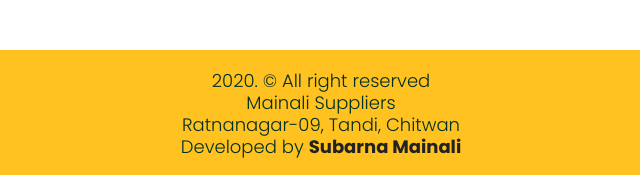
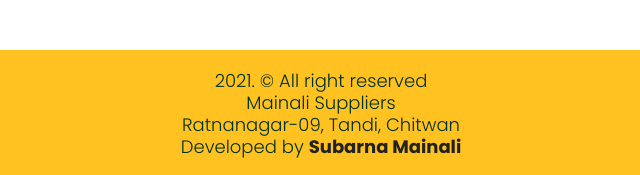
Before and after one commit to mainalisuppliers/chitwan, a plain HTML site: page home.html in a window 1280 px wide. Shown: the part 895-1070 px from the top of the page, 319-959 px from the left. Drawn offline with nearby package versions, Linux system fonts and the light colour scheme.

Commit message:
Update and rename index.html to home.html

```diff
--- a/index.html
+++ b/home.html
@@ -310,7 +310,7 @@
 
     </div>
     <div class="copyright">
-      <p>2020. © All right reserved </br>Mainali Suppliers <br /> Ratnanagar-09, Tandi,
+      <p>2021. © All right reserved </br>Mainali Suppliers <br /> Ratnanagar-09, Tandi,
         Chitwan </p>
       <p>Developed by <a href="https://www.facebook.com/subarna.mainali.92" style="color:redwhite;font-weight:bold;"
           target="__parent">Subarna Mainali</a></br></p>
```
